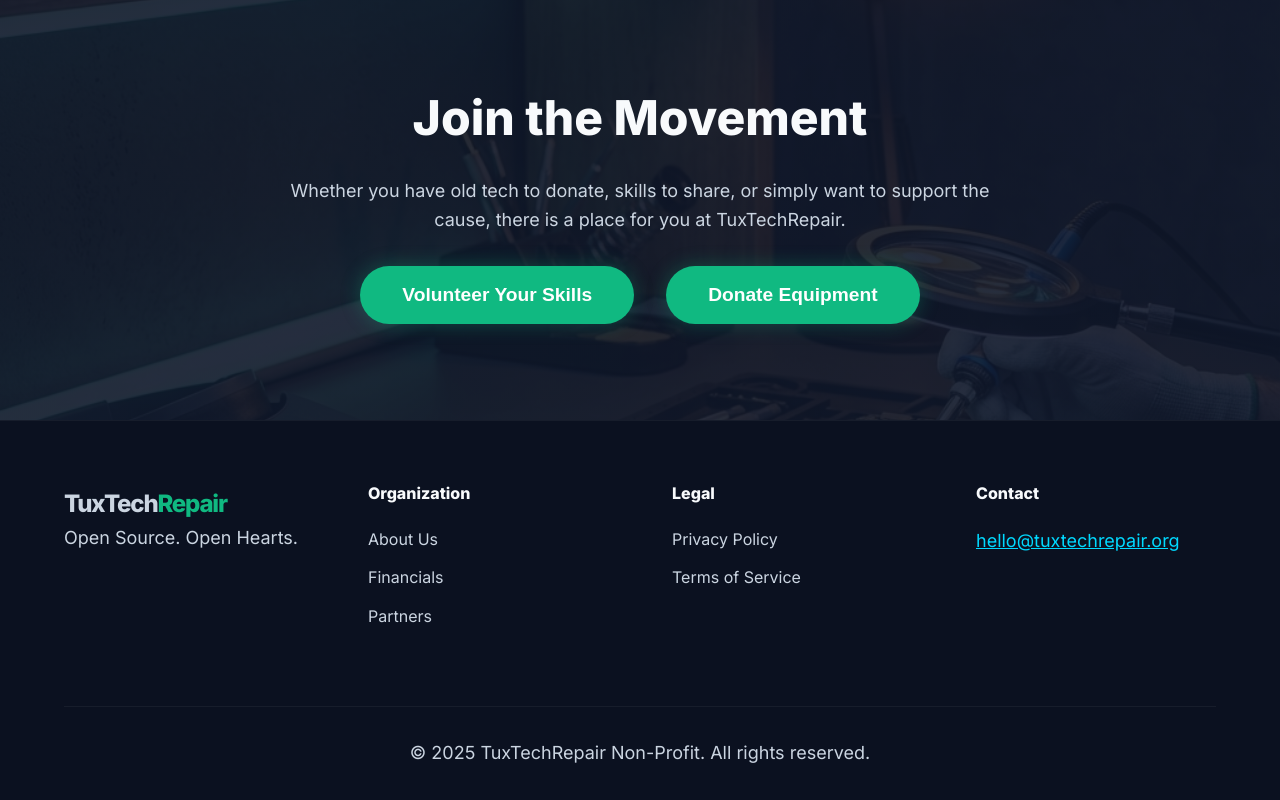
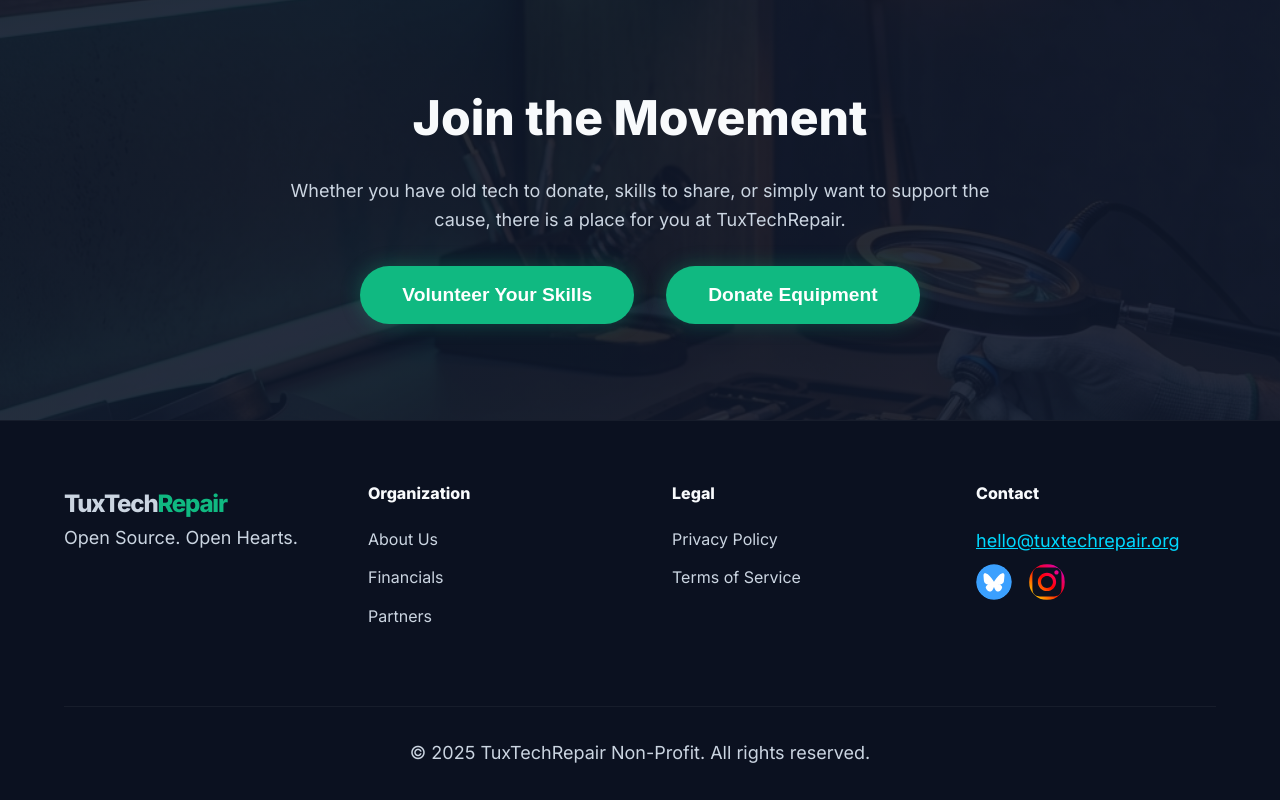
Before and after one commit to hiattzhao/tuxtechrepair, a plain HTML site: page index.html in a window 1280 px wide. Shown: the part 2168-2968 px from the top of the page. Drawn offline with Linux system fonts and the light colour scheme.

Commit message:
Add social media

```diff
--- a/index.html
+++ b/index.html
@@ -299,7 +299,18 @@
                 <h4>Contact</h4>
                 <p><a href="mailto:hello@tuxtechrepair.org"
                         style="color: var(--clr-accent); text-decoration: underline;">hello@tuxtechrepair.org</a></p>
-
+                <p class="social-links" style="margin-top:8px;">
+                    <a href="https://bsky.app/profile/hiattzhao.bsky.social" target="_blank" rel="noopener noreferrer"
+                        aria-label="BlueSky profile">
+                        <img src="images/icons/bluesky.svg" alt="BlueSky" width="36" height="36"
+                            style="display:inline-block; vertical-align:middle;">
+                    </a>
+                    <a href="https://instagram.com/tuxtechrepair" target="_blank" rel="noopener noreferrer"
+                        aria-label="Instagram profile">
+                        <img src="images/icons/instagram.svg" alt="Instagram" width="36" height="36"
+                            style="display:inline-block; vertical-align:middle; margin-left:12px;">
+                    </a>
+                </p>
             </div>
         </div>
         <div class="container copyright">
--- a/styles.css
+++ b/styles.css
@@ -423,6 +423,24 @@ p {
     color: var(--clr-text-main);
 }
 
+/* Social icon hover/focus for footer (BlueSky) */
+.footer .social-links {
+    display: inline-block;
+}
+
+.footer .social-links img {
+    transition: transform 0.18s ease, filter 0.18s ease, box-shadow 0.18s ease;
+    border-radius: 50%;
+    will-change: transform, filter;
+}
+
+.footer .social-links img:hover,
+.footer .social-links a:focus img {
+    transform: translateY(-3px) scale(1.08);
+    box-shadow: 0 0 20px rgba(90, 200, 255, 0.4), 0 0 40px rgba(43, 127, 255, 0.25), 0 10px 30px rgba(43, 127, 255, 0.2);
+    filter: drop-shadow(0 0 15px rgba(90, 200, 255, 0.35)) drop-shadow(0 6px 12px rgba(43, 127, 255, 0.2));
+}
+
 .copyright {
     text-align: center;
     padding-top: 2rem;
```
Also changed, not shown: images/icons/bluesky.svg (added), images/icons/instagram.svg (added), images/tux_logo-white.jpg (added), images/tux_logo.jpg (added), images/tux_logo.png.
